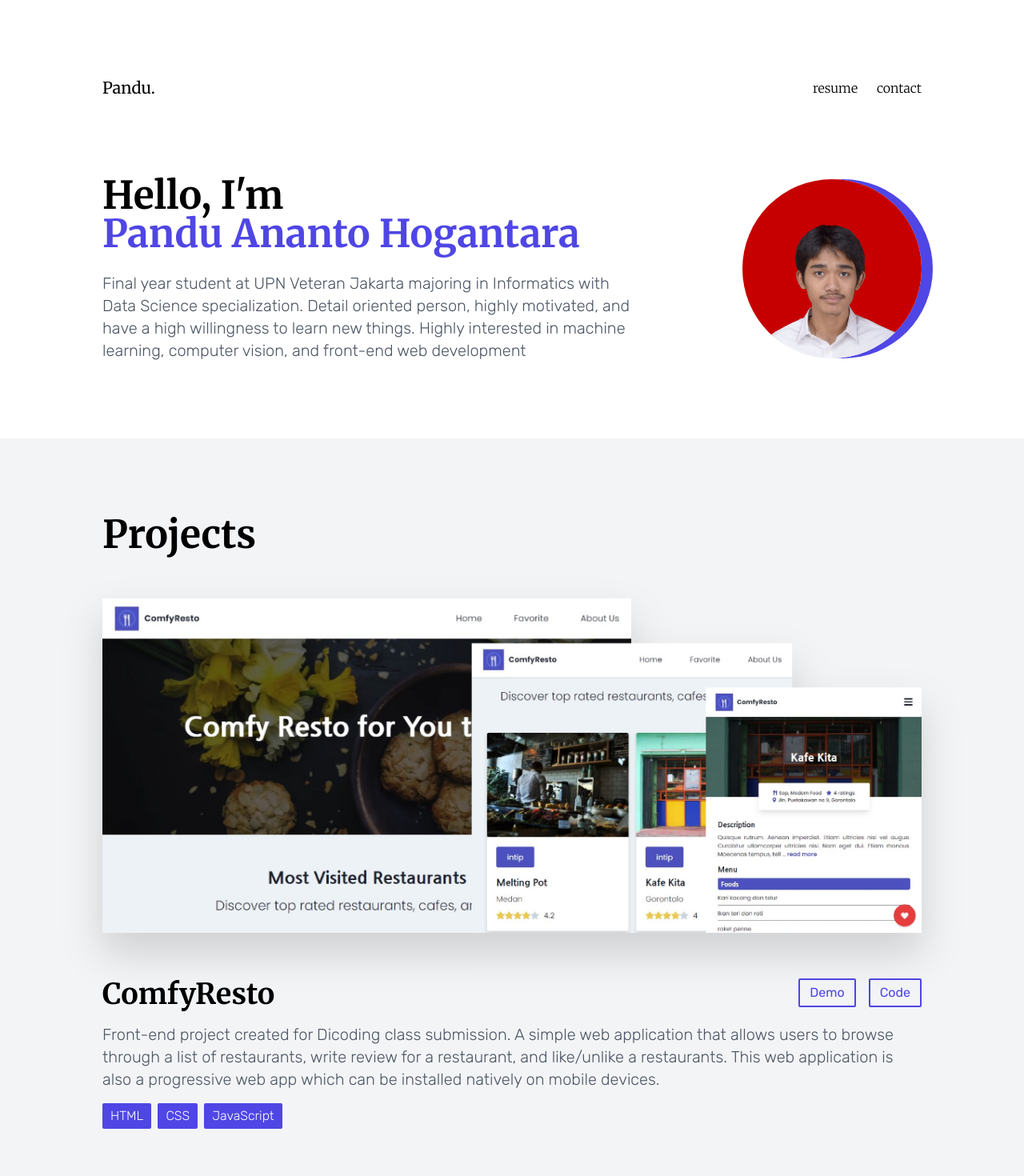
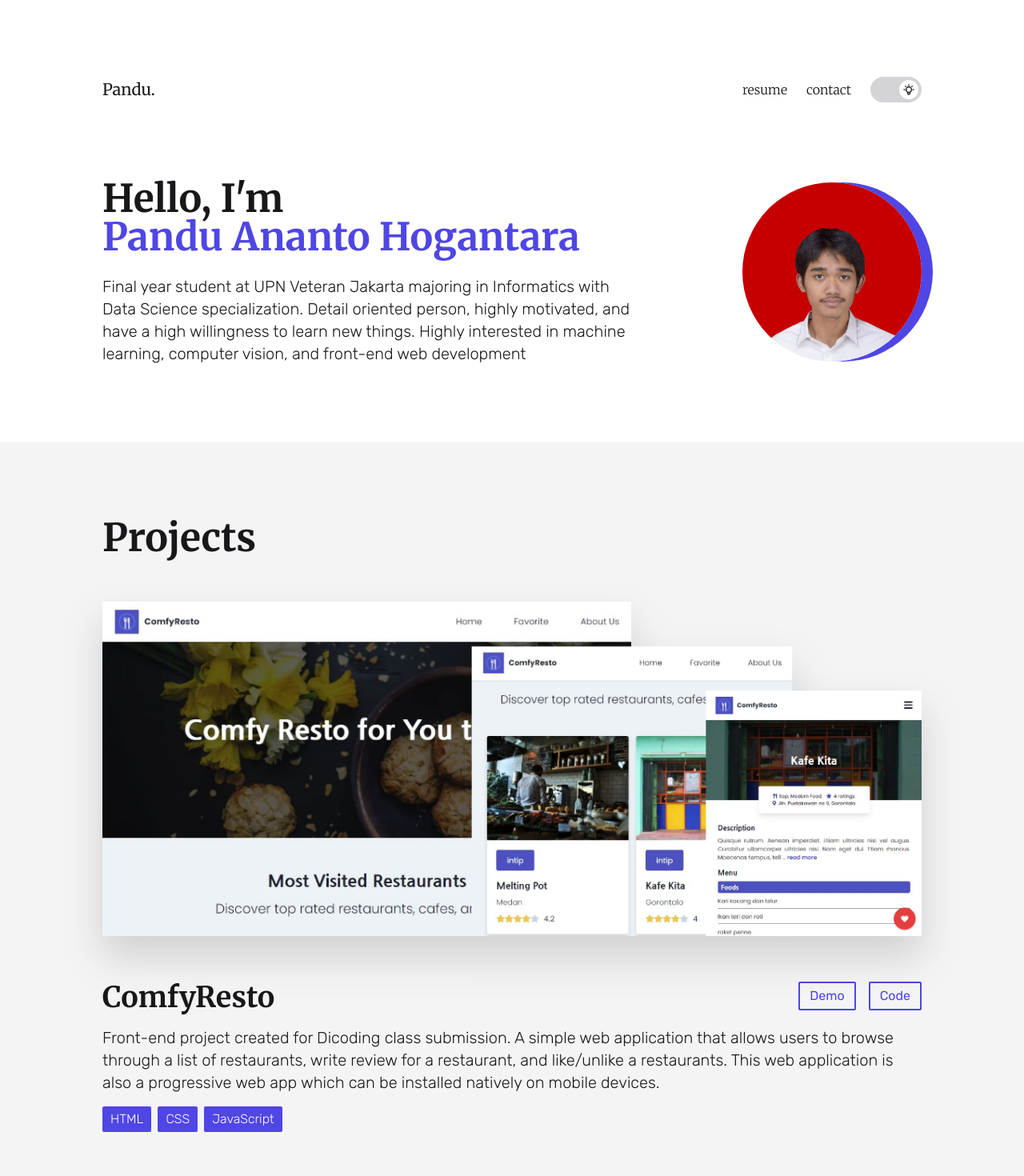
Before and after one commit to panduananto/portfolio-v2, a React (Create React App) app: page / in a window 1280 px wide. Shown: the top 1470 px of the page at 80% size. Built offline with nearby package versions, Linux system fonts and the light colour scheme.

Commit message:
dark theme

```diff
--- a/src/components/Contact.js
+++ b/src/components/Contact.js
@@ -6,18 +6,23 @@ import Container from './Container';
 
 function Contact() {
   return (
+    <div className="transition duration-300 ease-in-out bg-white dark:bg-darker-gray">
       <Container>
         <h3 className="text-title mb-6">Get in touch</h3>
-      <p className="font-thin text-lg md:text-3xl mb-6 pr-0 lg:pr-24">
+        <p className="font-thin text-lg md:text-3xl text-gray-900 dark:text-gray-300 mb-6 pr-0 lg:pr-24">
           I would be very happy to discuss my experiences with you, send me an email or message me on LinkedIn!
         </p>
-      <a href="mailto:panduanantoh@gmail.com" id="contact" className="block font-thin text-2xl hover:underline mb-6">
+        <a
+          href="mailto:panduanantoh@gmail.com"
+          id="contact"
+          className="inline-block font-thin text-2xl hover:underline text-gray-900 dark:text-gray-300 mb-6"
+        >
           panduanantoh@gmail.com
         </a>
         <IconContext.Provider
-        value={{ className: 'transition-transform h-8 md:h-12 w-8 md:w-12 transform hover:scale-125' }}
+          value={{ className: 'transition-transform h-8 md:h-10 w-8 md:w-10 transform hover:scale-125' }}
         >
-        <div className="flex flex-row items-start gap-4">
+          <div className="flex flex-row items-start gap-4 text-gray-900 dark:text-gray-300">
             <a href="mailto:panduanantoh@gmail.com">
               <FaEnvelope></FaEnvelope>
             </a>
@@ -30,6 +35,7 @@ function Contact() {
           </div>
         </IconContext.Provider>
       </Container>
+    </div>
   );
 }
 
--- /dev/null
+++ b/src/components/DarkSwitch.js
@@ -0,0 +1,35 @@
+import React, { useEffect, useState } from 'react';
+import { HiLightBulb, HiOutlineLightBulb } from 'react-icons/hi';
+
+function DarkSwitch() {
+  const [theme, setTheme] = useState(localStorage.getItem('theme'));
+  const colorTheme = theme === 'dark' ? 'light' : 'dark';
+
+  useEffect(() => {
+    const root = window.document.documentElement;
+
+    root.classList.remove(colorTheme);
+    root.classList.add(theme);
+
+    localStorage.setItem('theme', theme);
+  }, [theme, colorTheme]);
+
+  const handleClick = () => {
+    theme === 'light' ? setTheme('dark') : setTheme('light');
+  };
+
+  return (
+    <div
+      onClick={handleClick}
+      className={`flex flex-row rounded-full ${
+        theme === 'light' ? 'justify-start' : 'justify-end'
+      } items-center bg-gray-300 dark:bg-indigo-600 cursor-pointer p-1 w-16 h-8`}
+    >
+      <span className="flex justify-center items-center flex-grow-0 flex-shrink-0 rounded-full bg-white text-gray-900 w-6 h-6">
+        {theme === 'light' ? <HiLightBulb></HiLightBulb> : <HiOutlineLightBulb></HiOutlineLightBulb>}
+      </span>
+    </div>
+  );
+}
+
+export default DarkSwitch;
--- a/src/components/Header.js
+++ b/src/components/Header.js
@@ -1,15 +1,16 @@
 import React from 'react';
+import { Link } from 'react-router-dom';
 
-import { Link } from 'react-router-dom';
+import DarkSwitch from './DarkSwitch';
 
 function Header() {
   return (
     <>
-      <div className="flex flex-row items-center justify-between font-title px-10 md:px-14 lg:px-20 xl:px-32 pt-8 md:pt-12 lg:pt-18 xl:pt-24">
-        <span className="text-xl">
+      <div className="transition duration-300 ease-in-out flex flex-row items-center justify-between bg-white dark:bg-darker-gray font-title px-10 md:px-14 lg:px-20 xl:px-32 pt-8 md:pt-12 lg:pt-18 xl:pt-24">
+        <span className="text-xl text-gray-900 dark:text-gray-300">
           <Link to="/">Pandu.</Link>
         </span>
-        <ul className="flex flex-row items-center gap-x-6 font-light">
+        <ul className="flex flex-row items-center gap-x-6 font-light text-gray-900 dark:text-gray-300">
           <li>
             <Link to="/resume" className="hover:underline">
               resume
@@ -20,6 +21,7 @@ function Header() {
               contact
             </a>
           </li>
+          <DarkSwitch></DarkSwitch>
         </ul>
       </div>
     </>
--- a/src/components/Introduction.js
+++ b/src/components/Introduction.js
@@ -4,13 +4,13 @@ import Container from './Container';
 
 function Introduction() {
   return (
-    <>
+    <div className="transition duration-300 ease-in-out bg-white dark:bg-darker-gray">
       <Container>
         <div className="flex flex-col md:flex-row items-center gap-8 md:gap-14 xl:gap-32">
           <div className="w-3/4">
             <span className="text-title mb-6">Hello, I'm</span>
-            <h1 className="text-title text-indigo-600 mb-6">Pandu Ananto Hogantara</h1>
-            <p className="text-base sm:text-lg md:text-xl font-light text-gray-600">
+            <h1 className="text-title text-indigo-600 dark:text-indigo-600 mb-6">Pandu Ananto Hogantara</h1>
+            <p className="text-base sm:text-lg md:text-xl font-light text-gray-900 dark:text-gray-300">
               Final year student at UPN Veteran Jakarta majoring in Informatics with Data Science specialization. Detail
               oriented person, highly motivated, and have a high willingness to learn new things. Highly interested in
               machine learning, computer vision, and front-end web development
@@ -19,7 +19,7 @@ function Introduction() {
           <div className="flex-shrink-0 order-first md:order-last bg-photo-profile bg-shadow bg-cover bg-no-repeat rounded-full overflow-hidden h-40 md:h-56 w-40 md:w-56"></div>
         </div>
       </Container>
-    </>
+    </div>
   );
 }
 
--- a/src/components/Project.js
+++ b/src/components/Project.js
@@ -48,7 +48,7 @@ function Project() {
   ];
 
   return (
-    <div className="bg-gray-100">
+    <div className="transition duration-300 ease-in-out bg-gray-100 dark:bg-gray-900">
       <Container>
         <h2 className="text-title mb-14">Projects</h2>
         <ul className="flex flex-col gap-14 sm:gap-24">
--- a/src/components/ProjectItem.js
+++ b/src/components/ProjectItem.js
@@ -9,7 +9,7 @@ function ProjectItem({ picture, name, demo, code, description, tools }) {
         <></>
       )}
       <div className="flex flex-row items-start justify-between mb-4">
-        <h2 className="text-xl md:text-4xl font-bold font-title">{name}</h2>
+        <h2 className="text-xl md:text-4xl font-bold font-title text-gray-900 dark:text-gray-300">{name}</h2>
         <div className="flex flex-row items-center gap-4">
           {demo ? (
             <a href={demo} className="btn-primary">
@@ -27,10 +27,13 @@ function ProjectItem({ picture, name, demo, code, description, tools }) {
           )}
         </div>
       </div>
-      <p className="text-lg md:text-xl font-light text-gray-600 mb-4">{description}</p>
+      <p className="text-lg md:text-xl font-light text-gray-900 dark:text-gray-300 mb-4">{description}</p>
       <div className="flex flex-row flex-wrap items-start gap-2">
         {tools.map((tool, index) => (
-          <span key={index} className="rounded-sm bg-indigo-600 text-xs md:text-base text-white font-thin px-2.5 py-1">
+          <span
+            key={index}
+            className="rounded-sm bg-indigo-600 text-xs md:text-base text-white dark:text-white font-light px-2.5 py-1"
+          >
             {tool}
           </span>
         ))}
--- a/src/components/Resume.js
+++ b/src/components/Resume.js
@@ -6,6 +6,7 @@ import Container from './Container';
 
 function Resume() {
   return (
+    <div className="transition duration-300 ease-in-out bg-white dark:bg-darker-gray">
       <Container>
         <object
           data="https://drive.google.com/file/d/13-NLzpYuBf7cdk38GRXJUCfibl4leH4G/preview"
@@ -17,6 +18,7 @@ function Resume() {
           </p>
         </object>
       </Container>
+    </div>
   );
 }
 
--- a/src/styles/index.css
+++ b/src/styles/index.css
@@ -15,7 +15,7 @@ body {
 
 @layer components {
   .text-title {
-    @apply text-xl sm:text-3xl md:text-5xl font-bold font-title;
+    @apply text-xl sm:text-3xl md:text-5xl text-gray-900 dark:text-gray-300 font-bold font-title;
   }
 
   .btn-primary {
--- a/tailwind.config.js
+++ b/tailwind.config.js
@@ -1,12 +1,26 @@
+const colors = require('tailwindcss/colors');
+
 module.exports = {
   purge: ['./src/**/*.{js,jsx,ts,tsx}', './public/index.html'],
-  darkMode: false, // or 'media' or 'class'
+  darkMode: 'class',
   theme: {
+    colors: {
+      transparent: 'transparent',
+      current: 'currentColor',
+      black: colors.black,
+      white: colors.white,
+      gray: colors.gray,
+      indigo: colors.indigo,
+      yellow: colors.yellow,
+    },
     fontFamily: {
       sans: ['Rubik', 'sans-serif'],
       title: ['Merriweather', 'sans-serif'],
     },
     extend: {
+      colors: {
+        'darker-gray': '#121314',
+      },
       height: {
         '500px': '500px',
         '1100px': '1100px',
```
Lines whose indentation alone changed are shown as unchanged.
